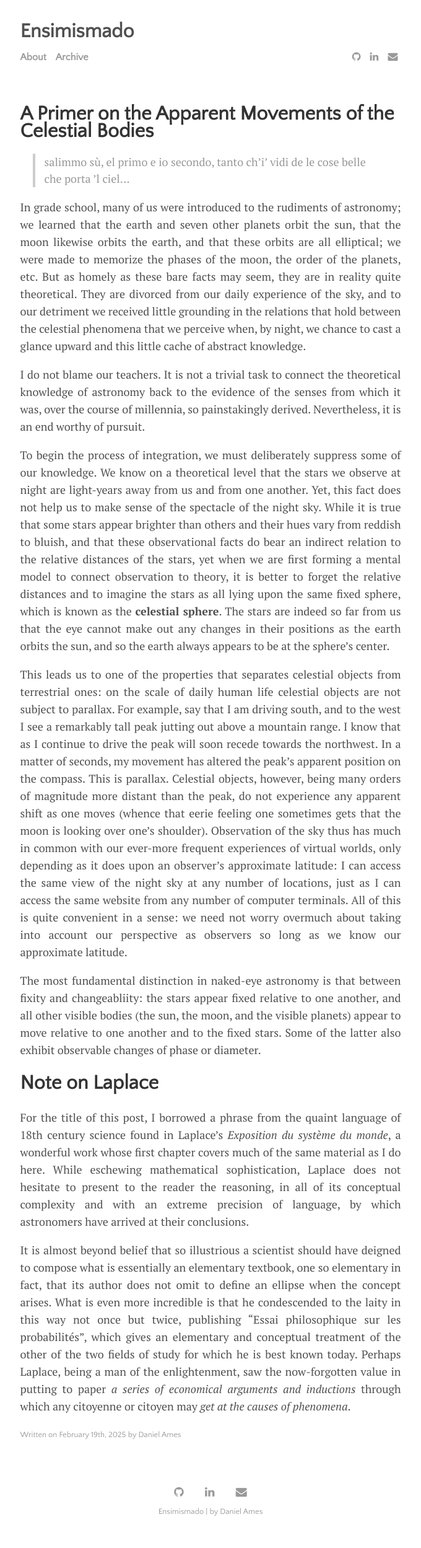
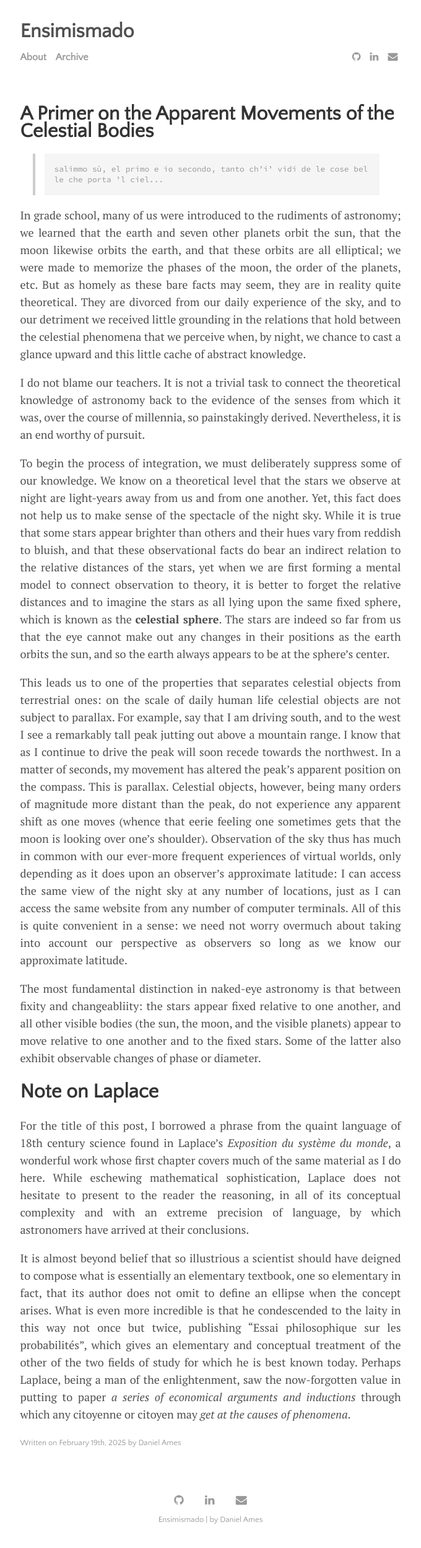
Before and after one commit to DanielAmes/DanielAmes.github.io, a Jekyll site: the page built from _posts/2025-02-19-primer.md, in a window 1280 px wide. Shown: the whole page at 62% size, without its empty margins (300-980 px from the left). Built offline with Jekyll 4.4.1, drawn with Linux system fonts in a browser that asks for light colours.

Commit message:
added pre tags

```diff
--- a/_layouts/post.html
+++ b/_layouts/post.html
@@ -11,7 +11,7 @@ layout: default
 <article>
      {% if page.epigraph %}
       <blockquote class="epigraph">
-        {{ page.epigraph }}
+        <pre>{{ page.epigraph }}</pre>
       </blockquote>
     {% endif %}
   {{ content }}
```
